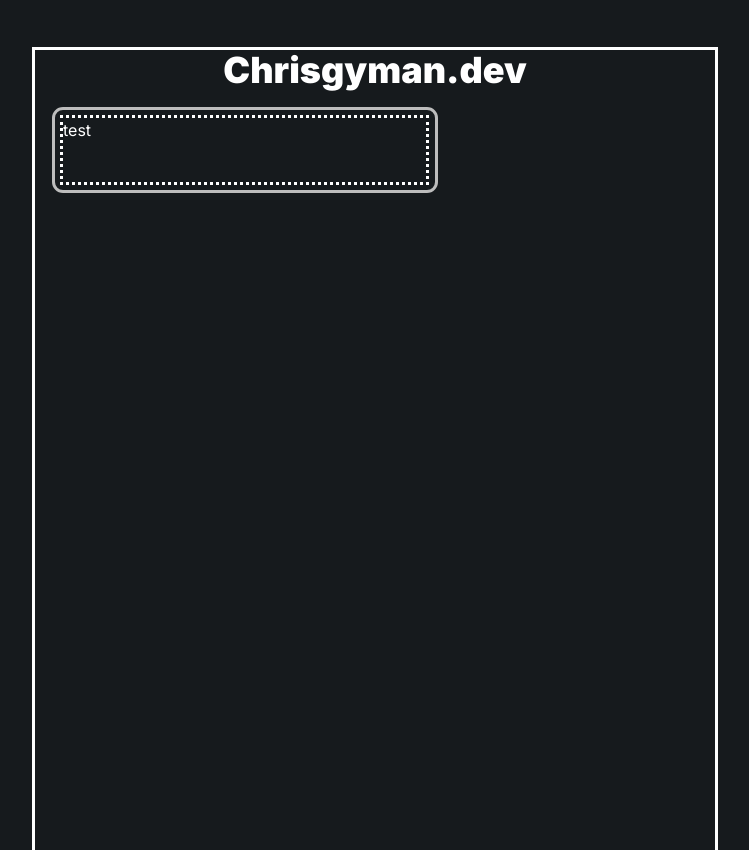
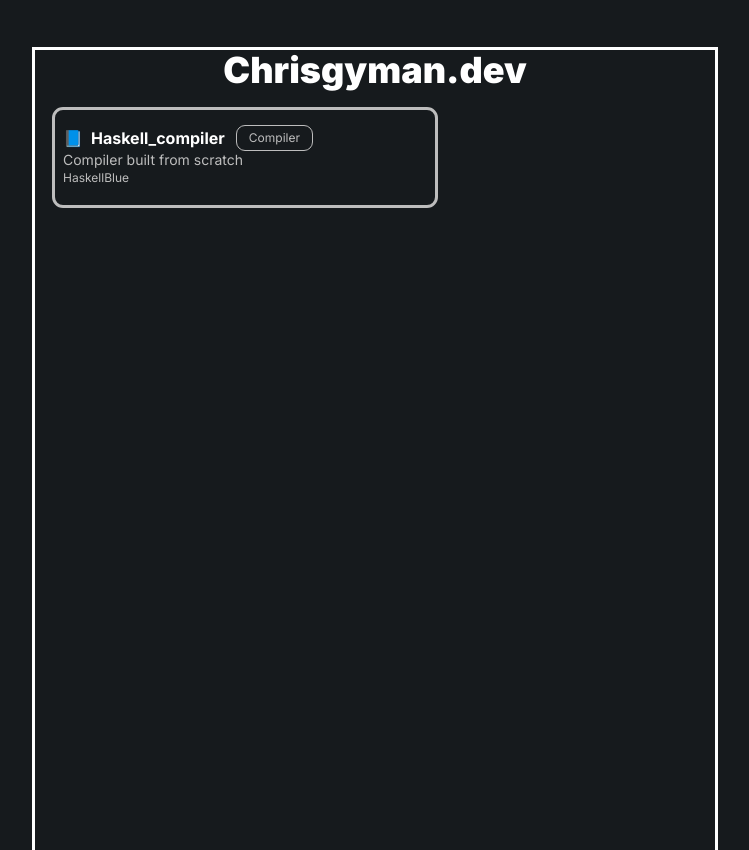
Before and after one commit to christophergyman/chrisgyman.dev, a Next.js app in the folder chrisgyman-dev/: page / in a window 1280 px wide. Shown: the whole page, without its empty margins (265-1014 px from the left). Built offline with nearby package versions, Linux system fonts and the light colour scheme.

Commit message:
project bubble work in prog

```diff
--- a/chrisgyman-dev/src/app/components/project-bubble.tsx
+++ b/chrisgyman-dev/src/app/components/project-bubble.tsx
@@ -1,12 +1,39 @@
-function ProjectBubble(){
-    return(
-        <div className="outline outline-[3px] outline-[#BDBDBD] m-5 max-w-[380px] rounded-lg h-[80px]">
-            <div className="outline-dotted inline-block m-2 w-[363px] h-[64px]">
-                <p>test</p>
-            </div>
+import { link } from "fs";
 
+function ProjectBubble() {
+  const projectDetails = {
+    emoji: "📘",
+    title: "Haskell_compiler",
+    posttype: "Compiler",
+    description: "Compiler built from scratch",
+    language: "Haskell",
+    color: "Blue",
+    link: "https://github.com/christophergyman/haskell_compiler",
+  };
+
+  return (
+    <div className="outline outline-[3px] outline-[#BDBDBD] m-5 pt-2 max-w-[380px] rounded-lg h-[95px]">
+      <div className="inline-block m-2 w-[363px] h-[80px]">
+        <div className="flex flex-row">
+          <p>{projectDetails.emoji}</p>
+          <a href="https://github.com/christophergyman/haskell_compiler">
+            <p className="font-bold pl-2">{projectDetails.title}</p>
+          </a>
+          <div className="flex outline outline-[1px] outline-[#BDBDBD] ml-[12px] rounded-lg p-1 text-xs">
+            <p className="mx-2 text-[#BDBDBD]">{projectDetails.posttype}</p>
+          </div>
         </div>
-    );
+
+        <div className="text-[#BDBDBD]">
+          <p className="text-sm">{projectDetails.description}</p>
+          <div className="flex flex-row text-xs">
+            <p>{projectDetails.language}</p>
+            <p>{projectDetails.color}</p>
+          </div>
+        </div>
+      </div>
+    </div>
+  );
 }
 
-export default ProjectBubble
+export default ProjectBubble;
```
Also changed, not shown: chrisgyman-dev/src/app/page.tsx (+9 -7 lines), chrisgyman-dev/tailwind.config.ts (+12 -12 lines).
